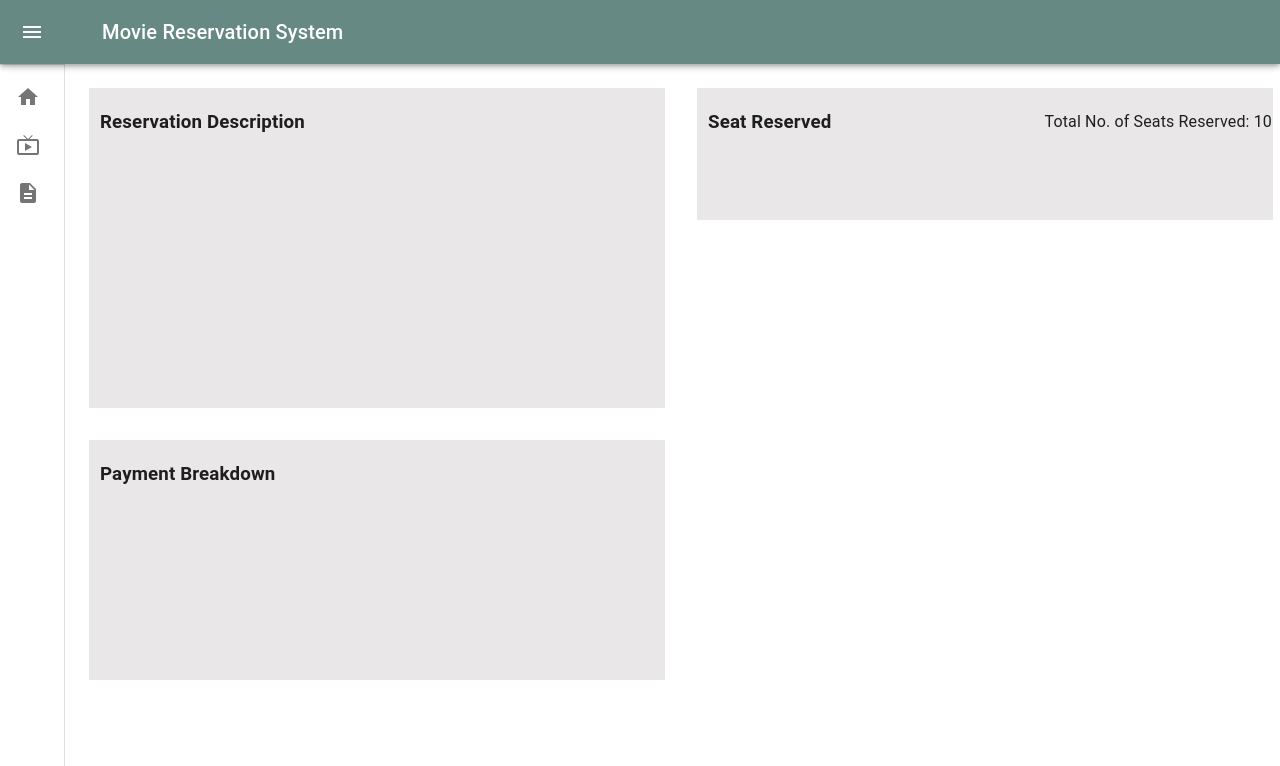
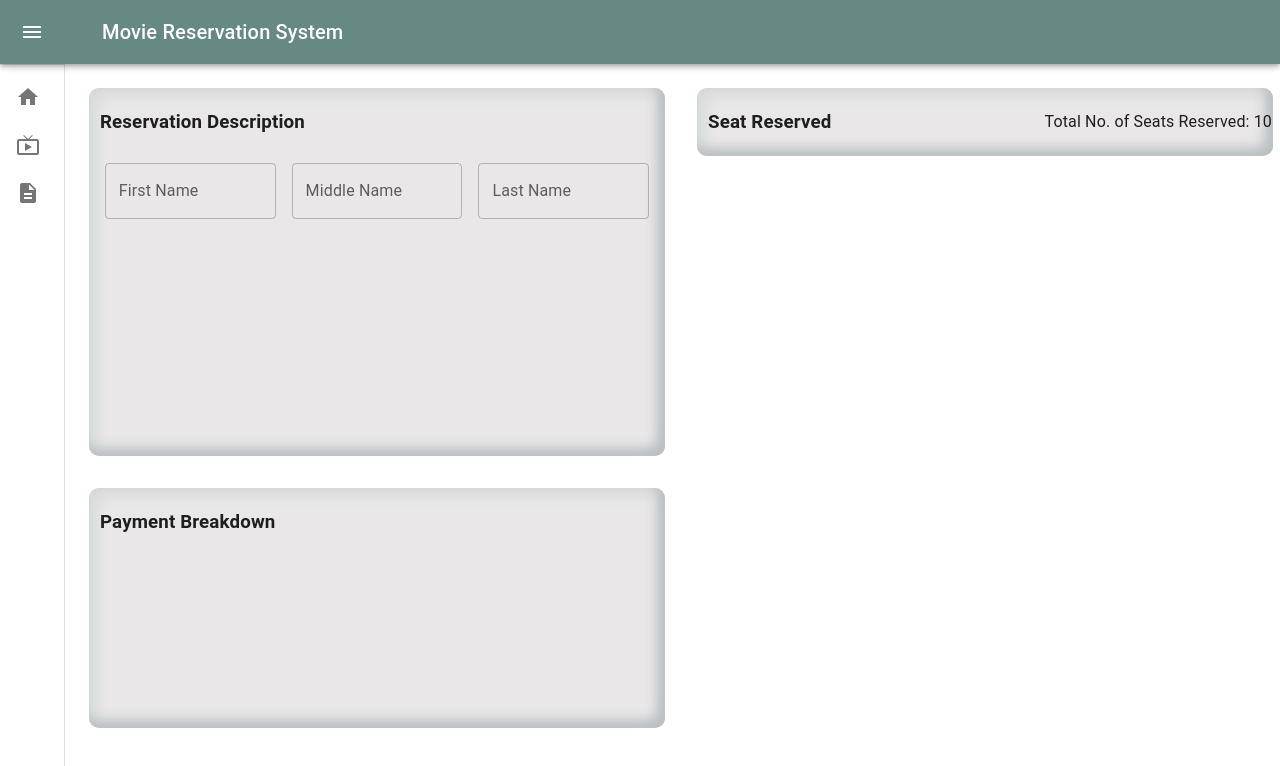
Before and after one commit to aryanclaire/MovieReservation, a React (Create React App) app: page /details in a window 1280 px wide. Shown: the top 766 px of the page. Built offline with nearby package versions, Linux system fonts and the light colour scheme.

Commit message:
new updates

```diff
--- a/src/pages/Details/Details.css
+++ b/src/pages/Details/Details.css
@@ -42,9 +42,12 @@ header{
     position: relative;
     margin: 0 auto;
     padding: 1px;
-    background-color: rgb(233, 231, 231);
+    background-color: rgb(233, 231, 231,5);
     width: 36em;
-    height: 20em;
+    height: 23em;
+    box-shadow: inset -8px -8px 12px rgb(185, 191, 194),
+                inset 8px 8px 12px rgb(215, 218, 219);
+                border-radius: 10px;
 }
 
 .seat{
@@ -58,20 +61,23 @@ header{
     background-color: rgb(233, 231, 231);
     width: 36em;
     height: fit-content;
+    box-shadow: inset -8px -8px 12px rgb(185, 191, 194),
+                inset 8px 8px 12px rgb(215, 218, 219);
+    border-radius: 10px;
 }
-
-
 
 .payment{
     text-align: center;
     align-items: center;
     position: relative;
-
     margin: 0 auto;
     padding: 1px;
     background-color: rgb(233, 231, 231);
     width: 36em;
     height: 15em;
+    box-shadow: inset -8px -8px 12px rgb(185, 191, 194),
+                inset 8px 8px 12px rgb(215, 218, 219);
+    border-radius: 10px;
 }
 
 @media screen and (min-width: 1440px){
--- a/src/pages/Details/Details.jsx
+++ b/src/pages/Details/Details.jsx
@@ -1,5 +1,6 @@
 import React from 'react'
 import './Details.css'
+import { Box, TextField } from '@mui/material'
 
 export default function Details() {
   return (
@@ -8,12 +9,23 @@ export default function Details() {
             <div className='reservation'>
                 <header>
                     <h3>Reservation Description</h3>
-
                 </header>
-
-                <p>
-
-                </p>
+                <div className='textfield'>
+                    <Box
+                        component="form"
+                        sx={{
+                            display: 'flex',
+                            justifyContent: 'center',
+                            '& > :not(style)': { m: 1, width: '19ch' },
+                        }}
+                        noValidate
+                        autoComplete="off"
+                    >
+                        <TextField id="fname" label="First Name" variant="outlined" />
+                        <TextField id="mname" label="Middle Name" variant="outlined" />
+                        <TextField id="lname" label="Last Name" variant="outlined" />
+                    </Box>
+                </div>
             </div>
 
             <div className='seat'>
@@ -23,9 +35,7 @@ export default function Details() {
                 <div className='smallText'>
                     <p>Total No. of Seats Reserved: 10</p>
                 </div>
-                <p>
 
-                </p>
             </div>
 
             <div className='payment'>
```
